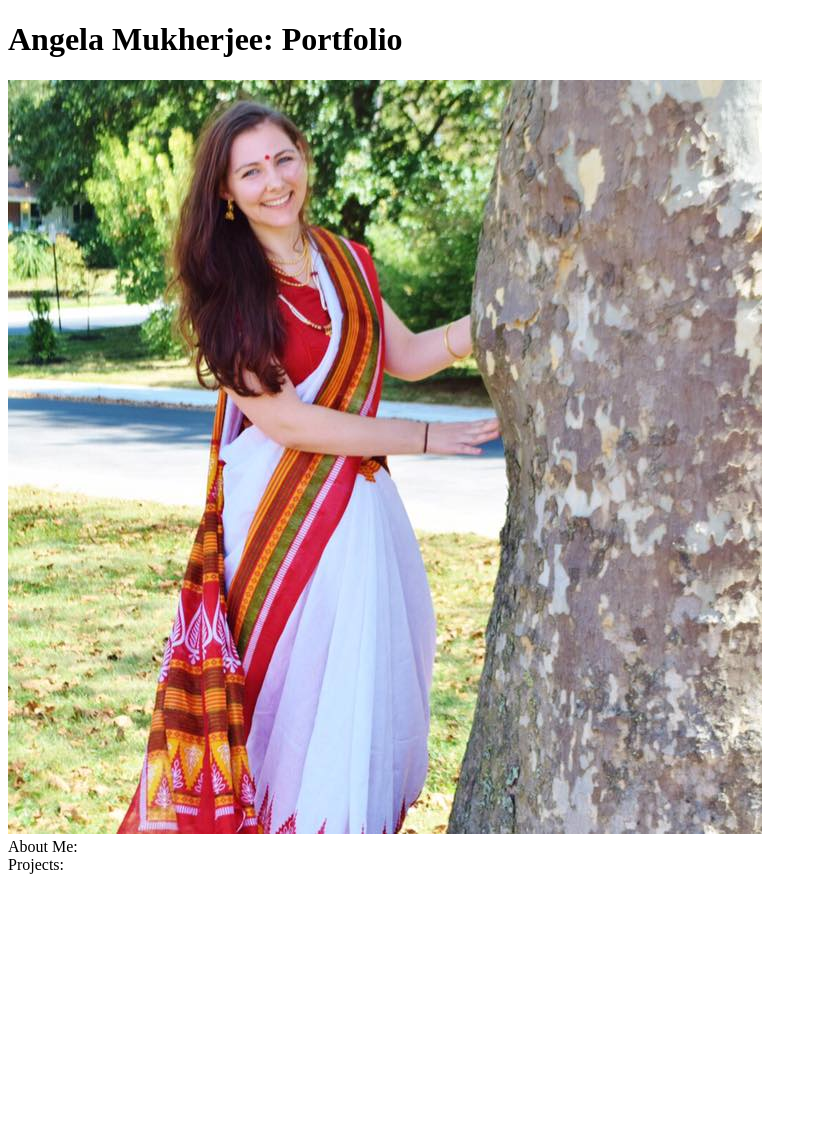
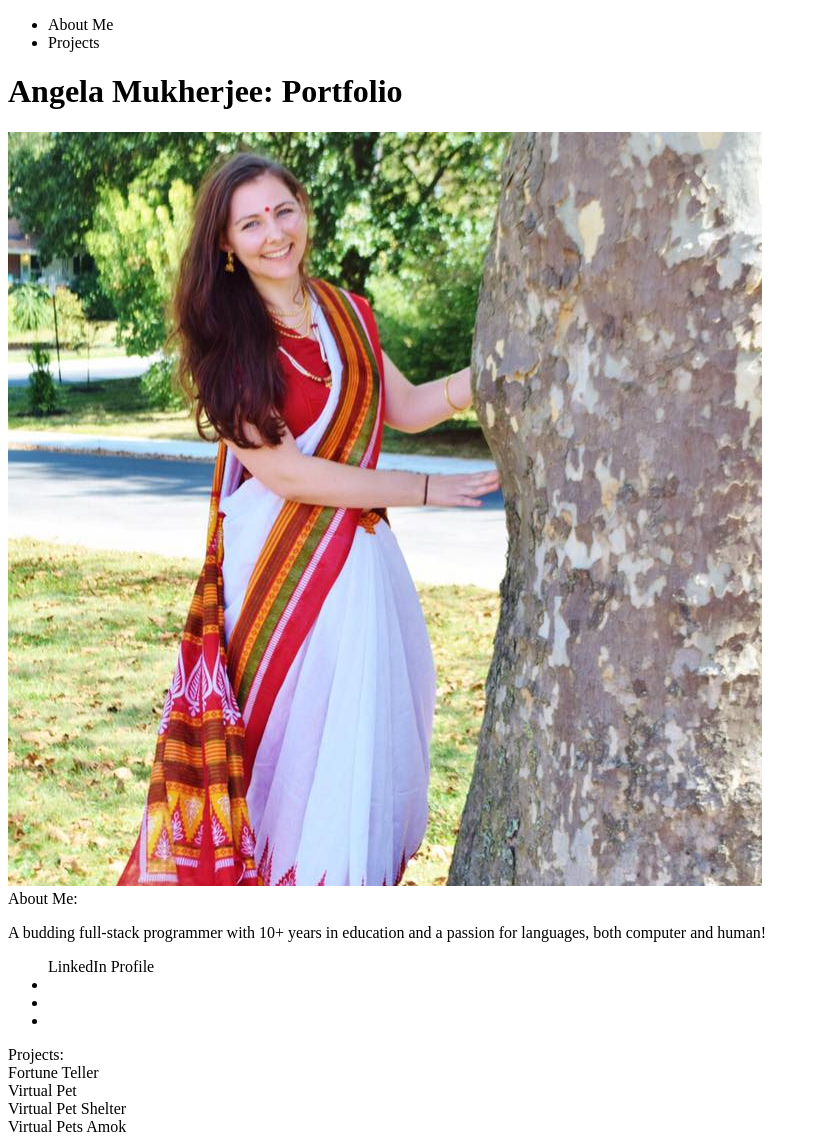
Before and after one commit to programmerjee/mysuperdopewebpage, a plain HTML site: page index.html in a window 1280 px wide. Shown: the whole page, without its empty margins (0-820 px from the left). Before the commit the page ends 882 px from the top, so only its background shows below. Drawn offline with Linux system fonts and the light colour scheme.

Commit message:
added profile

```diff
--- a/index.html
+++ b/index.html
@@ -6,13 +6,30 @@
 </head>
 <body>
 	<header>
-		<nav></nav>
+		<nav class="menu">
+			<ul>
+				<li>About Me</li>
+				<li>Projects</li>
+			</ul>
+		</nav>
 		<h1>Angela Mukherjee: Portfolio</h1>
 		<img src="Bollywood Tree Pic.jpg" alt="My Pic">
 	</header>
-	<section>About Me:</section>
-	<section>Projects:</section>
-	<section></section>
+	<main>
+		<section>About Me:</section>
+			<p>A budding full-stack programmer with 10+ years in education and a passion for languages, both computer and human!</p>
+			<ul>
+				<li<a href="https://www.linkedin.com/in/angela-mukherjee/">LinkedIn Profile</a></li>
+				<li></li>
+				<li></li>
+				<li></li>
+			</ul>
+		<section>Projects:</section>
+			<article>Fortune Teller</article>
+			<article>Virtual Pet</article>
+			<article>Virtual Pet Shelter</article>
+			<article>Virtual Pets Amok</article>
+	</main>
 	<footer></footer>
 </body>
 <html>
```
